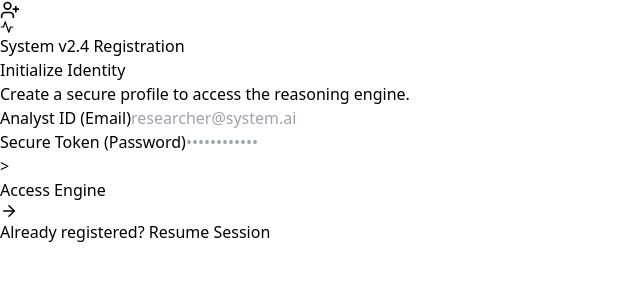
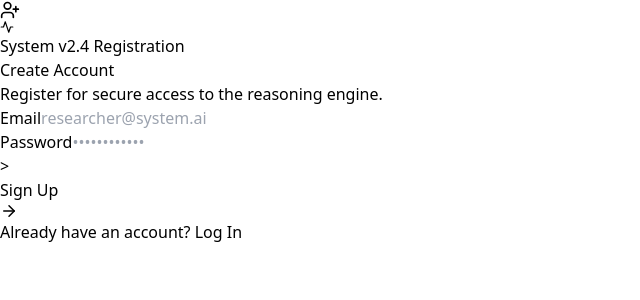
Before and after one commit to SushanthMusham/ENCODE-HACKATHON, a React app in the folder frontend/: page / in a window 1280 px wide. Shown: the top 300 px of the page, without its empty margins (0-640 px from the left). Built offline with nearby package versions, Linux system fonts and the light colour scheme; the HTML template or start-up script is replaced by a standard one.

Commit message:
simplified english on login and signup pages

```diff
--- a/frontend/src/pages/Login.jsx
+++ b/frontend/src/pages/Login.jsx
@@ -1,8 +1,8 @@
 import { useState } from "react";
 import api from "../api";
 import { useNavigate } from "react-router-dom";
-import { motion } from "framer-motion"; // Make sure to install framer-motion if not already used here
-import { Lock, Activity, ArrowRight } from "lucide-react"; // Consistent icons
+import { motion } from "framer-motion";
+import { Lock, Activity, ArrowRight } from "lucide-react";
 
 export default function Login() {
   const [email, setEmail] = useState("");
@@ -24,7 +24,7 @@ export default function Login() {
 
       localStorage.setItem("token", res.data.token);
 
-      setMsg("Identity Confirmed. Initializing Workspace...");
+      setMsg("Login successful. Redirecting..."); // Simplified message
 
       setTimeout(() => {
         navigate("/judge");
@@ -32,7 +32,8 @@ export default function Login() {
 
     } catch (err) {
       setIsLoading(false);
-      setMsg(err.response?.data?.error || "Access Denied: Invalid Credentials");
+      // Simplified error message
+      setMsg(err.response?.data?.error || "Invalid email or password");
     }
   };
 
@@ -40,7 +41,7 @@ export default function Login() {
     // 1. Background: Matches the Judge Dashboard (#050505)
     <div className="min-h-screen bg-[#050505] text-white flex items-center justify-center p-4 relative overflow-hidden font-sans selection:bg-indigo-500/30">
 
-      {/* 2. Alive Background (Same as Judge.jsx) */}
+      {/* 2. Alive Background */}
       <div className="fixed inset-0 pointer-events-none">
         <motion.div
           animate={{ scale: [1, 1.1, 1], opacity: [0.3, 0.5, 0.3] }}
@@ -75,7 +76,7 @@ export default function Login() {
             </div>
 
             <h1 className="text-3xl font-light tracking-tight text-white">
-              Resume <span className="font-semibold text-indigo-500">Session</span>
+              Log <span className="font-semibold text-indigo-500">In</span>
             </h1>
           </div>
 
@@ -84,7 +85,7 @@ export default function Login() {
             {/* Email Input */}
             <div className="group space-y-2">
               <label className="text-[10px] font-mono uppercase tracking-widest text-neutral-500 group-focus-within:text-indigo-400 transition-colors">
-                Identity Protocol (Email)
+                Email
               </label>
               <input
                 value={email}
@@ -97,7 +98,7 @@ export default function Login() {
             {/* Password Input */}
             <div className="group space-y-2">
                <label className="text-[10px] font-mono uppercase tracking-widest text-neutral-500 group-focus-within:text-indigo-400 transition-colors">
-                Security Token (Password)
+                Password
               </label>
               <input
                 type="password"
@@ -110,7 +111,7 @@ export default function Login() {
 
             {/* Status Message */}
             <div className={`overflow-hidden transition-all duration-300 ${msg ? "h-6 opacity-100" : "h-0 opacity-0"}`}>
-              <div className={`text-xs text-center font-mono ${msg.includes("Confirmed") ? "text-emerald-400" : "text-rose-400"}`}>
+              <div className={`text-xs text-center font-mono ${msg.includes("successful") ? "text-emerald-400" : "text-rose-400"}`}>
                 {">"} {msg}
               </div>
             </div>
@@ -123,11 +124,11 @@ export default function Login() {
             >
               {isLoading ? (
                 <span className="flex items-center gap-2">
-                  <Activity className="animate-spin" size={18} /> Verifying...
+                  <Activity className="animate-spin" size={18} /> Logging in...
                 </span>
               ) : (
                 <>
-                  Unlock Workspace <ArrowRight size={18} />
+                  Log In <ArrowRight size={18} />
                 </>
               )}
             </button>
@@ -139,7 +140,7 @@ export default function Login() {
               onClick={() => navigate("/")}
               className="text-xs text-neutral-500 hover:text-white transition-colors duration-300 flex items-center justify-center gap-1 mx-auto"
             >
-              No credentials? <span className="underline decoration-indigo-500/50 underline-offset-4">Initialize New Identity</span>
+              Need an account? <span className="underline decoration-indigo-500/50 underline-offset-4">Sign Up</span>
             </button>
           </div>
 
--- a/frontend/src/pages/Signup.jsx
+++ b/frontend/src/pages/Signup.jsx
@@ -20,7 +20,7 @@ export default function Signup() {
       const res = await api.post("/auth/signup", { email, password });
       localStorage.setItem("token", res.data.token);
 
-      setMsg("Identity Verified. Initializing Workspace...");
+      setMsg("Account created successfully. Redirecting...");
 
       setTimeout(() => {
         navigate("/judge");
@@ -28,7 +28,7 @@ export default function Signup() {
 
     } catch (err) {
       setIsLoading(false);
-      setMsg(err.response?.data?.error || "Unable to verify credentials.");
+      setMsg(err.response?.data?.error || "Unable to create account. Please try again.");
     }
   };
 
@@ -72,10 +72,10 @@ export default function Signup() {
             </div>
 
             <h1 className="text-3xl font-light tracking-tight text-white">
-              Initialize <span className="font-semibold text-indigo-500">Identity</span>
+              Create <span className="font-semibold text-indigo-500">Account</span>
             </h1>
             <p className="text-sm text-neutral-500 mt-2">
-              Create a secure profile to access the reasoning engine.
+              Register for secure access to the reasoning engine.
             </p>
           </div>
 
@@ -84,7 +84,7 @@ export default function Signup() {
             {/* Email Input */}
             <div className="group space-y-2">
               <label className="text-[10px] font-mono uppercase tracking-widest text-neutral-500 group-focus-within:text-indigo-400 transition-colors">
-                Analyst ID (Email)
+                Email
               </label>
               <input
                 type="email"
@@ -98,7 +98,7 @@ export default function Signup() {
             {/* Password Input */}
             <div className="group space-y-2">
                <label className="text-[10px] font-mono uppercase tracking-widest text-neutral-500 group-focus-within:text-indigo-400 transition-colors">
-                Secure Token (Password)
+                Password
               </label>
               <input
                 type="password"
@@ -111,7 +111,7 @@ export default function Signup() {
 
             {/* Status Message */}
             <div className={`overflow-hidden transition-all duration-300 ${msg ? "h-6 opacity-100" : "h-0 opacity-0"}`}>
-              <div className={`text-xs text-center font-mono ${msg.includes("Verified") ? "text-emerald-400" : "text-rose-400"}`}>
+              <div className={`text-xs text-center font-mono ${msg.includes("successfully") ? "text-emerald-400" : "text-rose-400"}`}>
                 {">"} {msg}
               </div>
             </div>
@@ -124,11 +124,11 @@ export default function Signup() {
             >
               {isLoading ? (
                 <span className="flex items-center gap-2">
-                  <Activity className="animate-spin" size={18} /> Establishing Link...
+                  <Activity className="animate-spin" size={18} /> Creating Account...
                 </span>
               ) : (
                 <>
-                  Access Engine <ArrowRight size={18} />
+                  Sign Up <ArrowRight size={18} />
                 </>
               )}
             </button>
@@ -140,7 +140,7 @@ export default function Signup() {
               onClick={() => navigate("/login")}
               className="text-xs text-neutral-500 hover:text-white transition-colors duration-300 flex items-center justify-center gap-1 mx-auto"
             >
-              Already registered? <span className="underline decoration-indigo-500/50 underline-offset-4">Resume Session</span>
+              Already have an account? <span className="underline decoration-indigo-500/50 underline-offset-4">Log In</span>
             </button>
           </div>
 
```
